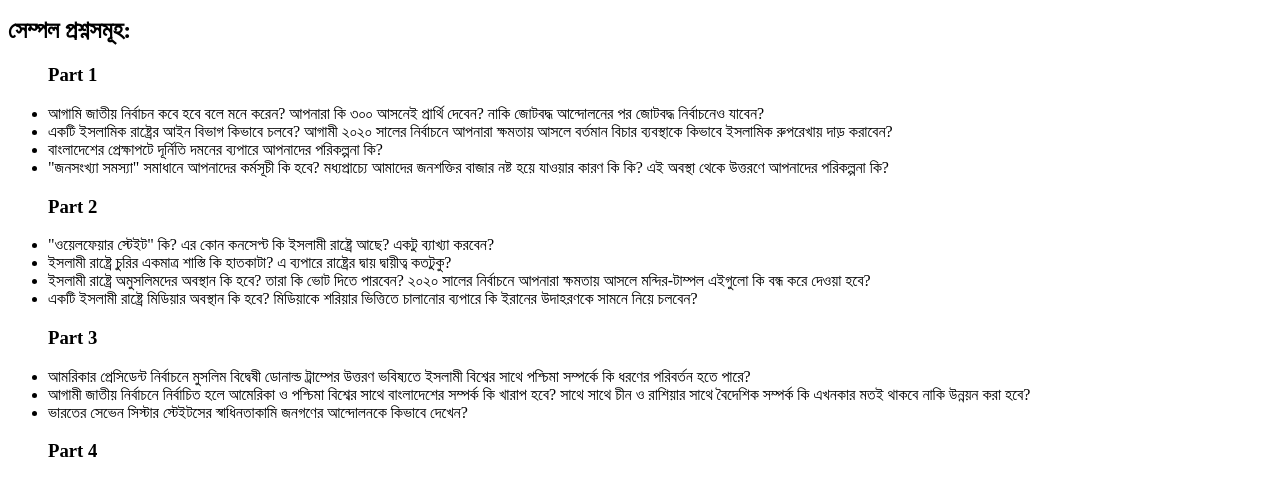
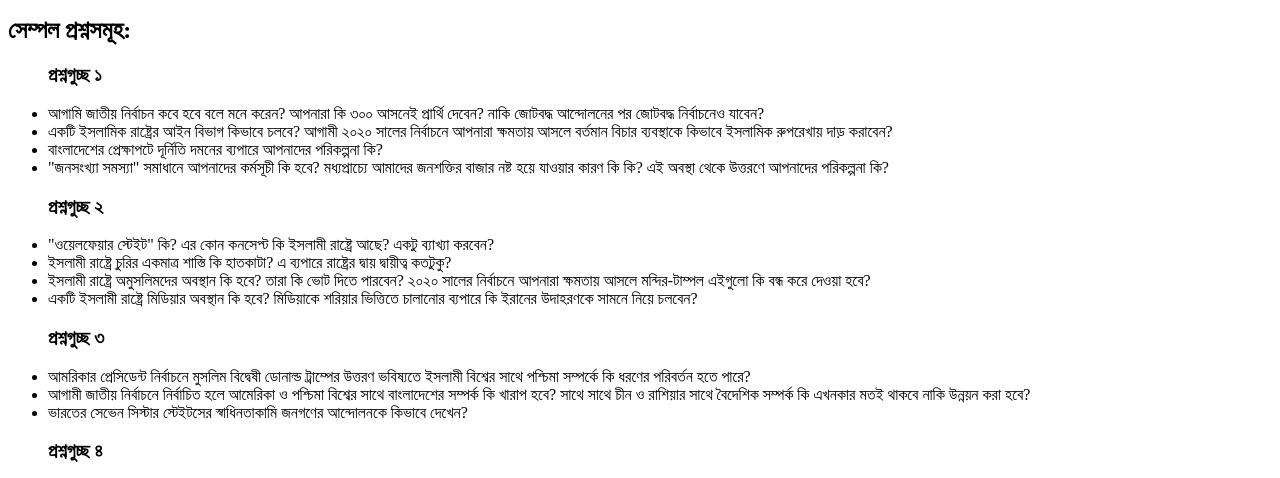
Before and after one commit to almaruf/almaruf.github.io, a plain HTML site: page questions.html in a window 1280 px wide. Shown: the part 226-704 px from the top of the page. Drawn offline with Linux system fonts and the light colour scheme.

Commit message:
Update questions.html

```diff
--- a/questions.html
+++ b/questions.html
@@ -13,7 +13,7 @@
 
 <h2>সেম্পল প্রশ্নসমূহ: </h2>
 <ul>
-<h3>Part 1</h3>
+<h3>প্রশ্নগুচ্ছ ১</h3>
 <li>আগামি জাতীয় নির্বাচন কবে হবে বলে মনে করেন? আপনারা কি ৩০০ আসনেই প্রার্থি দেবেন? নাকি জোটবদ্ধ আন্দোলনের পর জোটবদ্ধ নির্বাচনেও যাবেন?</li>
 <li>একটি ইসলামিক রাষ্ট্রের আইন বিভাগ কিভাবে চলবে? আগামী ২০২০ সালের নির্বাচনে আপনারা ক্ষমতায় আসলে বর্তমান বিচার ব্যবস্থাকে কিভাবে ইসলামিক রুপরেখায় দাড় করাবেন?</li>
 <li>বাংলাদেশের প্রেক্ষাপটে দূর্নিতি দমনের ব্যপারে আপনাদের পরিকল্পনা কি?</li>
@@ -21,7 +21,7 @@
 </ul>
 
 <ul>
-<h3>Part 2</h3>
+<h3>প্রশ্নগুচ্ছ ২</h3>
 <li>"ওয়েলফেয়ার স্টেইট" কি? এর কোন কনসেপ্ট কি ইসলামী রাষ্ট্রে আছে? একটু ব্যাখ্যা করবেন? </li>
 <li>ইসলামী রাষ্ট্রে চুরির একমাত্র শাস্তি কি হাতকাটা? এ ব্যপারে রাষ্ট্রের দ্বায় দ্বায়ীত্ব কতটুকু? </li>
 <li>ইসলামী রাষ্ট্রে অমুসলিমদের অবস্থান কি হবে? তারা কি ভোট দিতে পারবেন? ২০২০ সালের নির্বাচনে আপনারা ক্ষমতায় আসলে মন্দির-টাম্পল এইগুলো কি বন্ধ করে দেওয়া হবে?</li>
@@ -29,14 +29,14 @@
 </ul>
 
 <ul>
-  <h3>Part 3 </h3>
+  <h3>প্রশ্নগুচ্ছ ৩</h3>
 <li>আমরিকার প্রেসিডেন্ট নির্বাচনে মুসলিম বিদ্বেষী ডোনাল্ড ট্রাম্পের উত্তরণ ভবিষ্যতে ইসলামী বিশ্বের সাথে পশ্চিমা সম্পর্কে কি ধরণের  পরিবর্তন হতে পারে? </li>
 <li>আগামী জাতীয় নির্বাচনে নির্বাচিত হলে আমেরিকা ও পশ্চিমা বিশ্বের সাথে বাংলাদেশের সম্পর্ক কি খারাপ হবে? সাথে সাথে চীন ও রাশিয়ার সাথে বৈদেশিক সম্পর্ক কি এখনকার মতই থাকবে নাকি উন্নয়ন করা হবে?</li>
 <li>ভারতের সেভেন সিস্টার স্টেইটসের স্বাধিনতাকামি জনগণের আন্দোলনকে কিভাবে দেখেন?</li>
 </ul>
 
 <ul>
-<h3>Part 4 </h3>
+<h3>প্রশ্নগুচ্ছ ৪</h3>
 <li>জামায়াতে ইসলামীর সাথে আপনাদের পার্থক্য কি? </li>
 <li>দেশের বর্তমান রাজনৈতিক পরিস্থিতিতে বিএনপির অবস্থান নিয়ে আপনার মূল্যায়ন কি? </li>
 <li>ইসলামি দলগুলোর ঐক্যের পথে কোন কোন বিষয়গুলো অন্তরায় বলে মনে করেন?</li>
```
